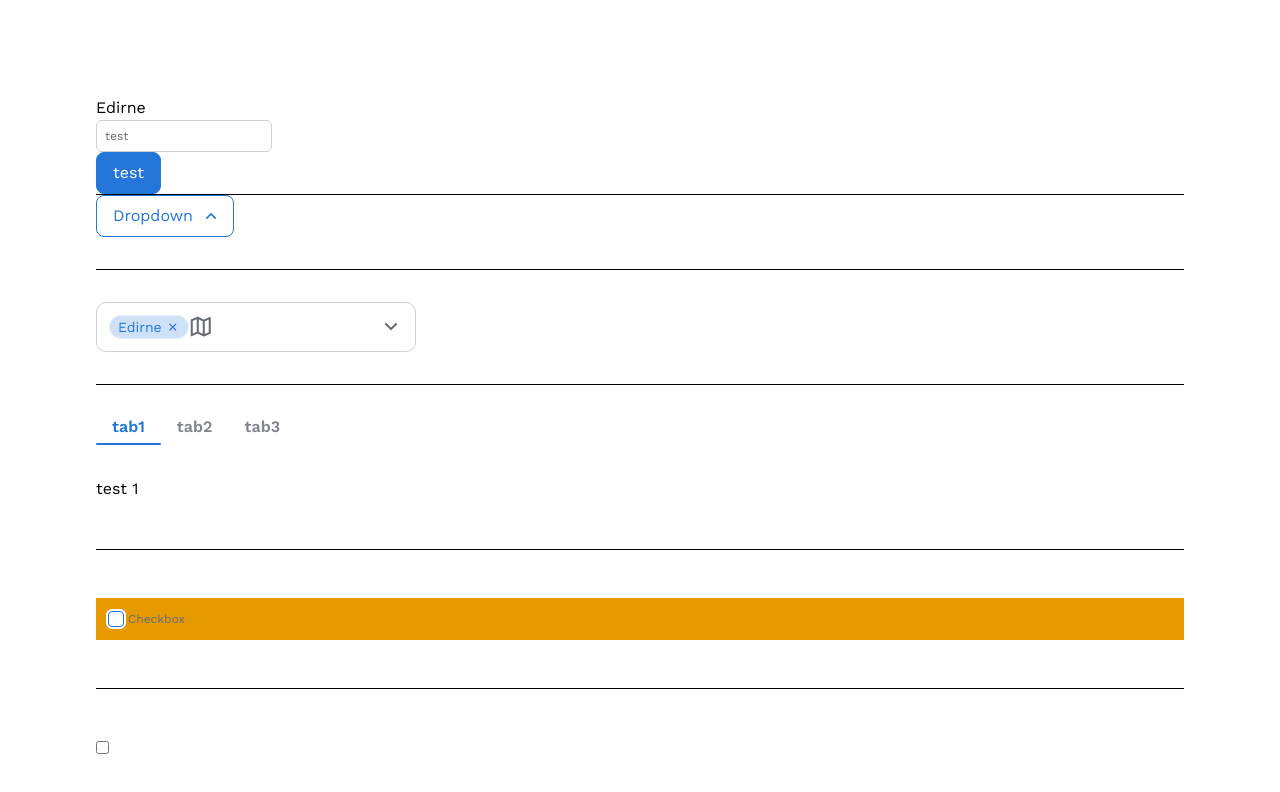
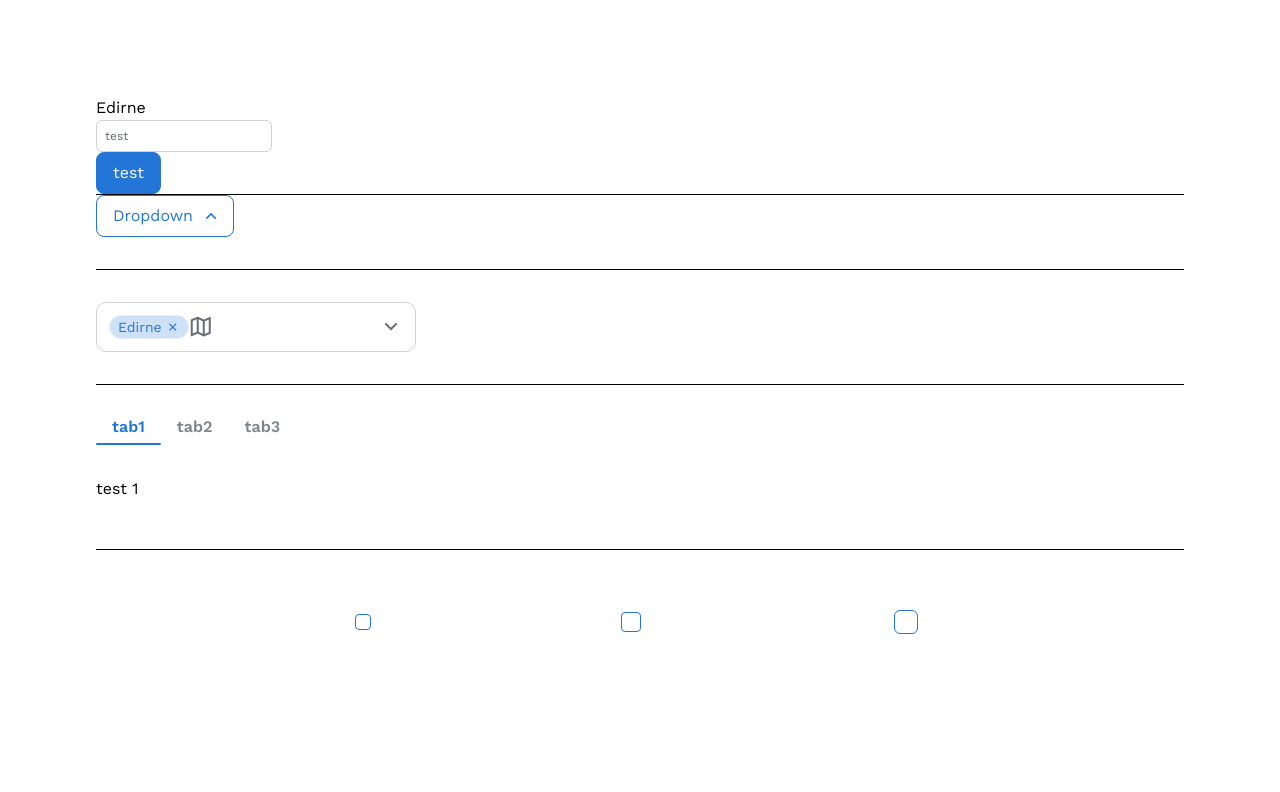
Before and after one commit to LUI-UI/lui-vue-old, a Vue app: page / in a window 1280 px wide. Shown: the top 792 px of the page. Built offline with nearby package versions, Linux system fonts and the light colour scheme; what tailwind-safelist-generator would draw is missing.

Commit message:
feat: add disabled state, svg icon, state prop, story, remove label, variant prop

```diff
--- a/src/App.vue
+++ b/src/App.vue
@@ -23,15 +23,15 @@ export default {
         { text: 'Mugla', value: 48 },
       ],
       optPrepend: {
-        tag: "lui-icon",
-        name: "map-2",
-        line: true
+        tag: 'lui-icon',
+        name: 'map-2',
+        line: true,
       },
       selectAppend: {
         tag: 'lui-icon',
         name: 'arrow-down-s',
-        line: true
-      }
+        line: true,
+      },
     }
   },
   methods: {
@@ -91,10 +91,24 @@ export default {
       </lui-tab>
     </lui-tabs>
     <hr class="my-12">
-    <div class="p-3 bg-warning">
-      <lui-checkbox />
+    <div class="p-3 flex items-center justify-evenly">
+      <lui-checkbox
+        id="checkbox"
+        label="check1labeltest"
+        variant="success"
+        size="sm"
+      />
+      <lui-checkbox
+        id="check2"
+        label="test"
+        variant="danger"
+        size="md"
+      />
+      <lui-checkbox
+        id="check3"
+        label="check3LabelTest"
+        size="lg"
+      />
     </div>
-    <hr class="my-12">
-    <input type="checkbox">
   </div>
 </template>
--- a/src/components/Checkbox/LuiCheckbox.vue
+++ b/src/components/Checkbox/LuiCheckbox.vue
@@ -1,38 +1,93 @@
 <template>
+  <div :class="computedClasses.parent">
     <input
-    id="check_1"
       type="checkbox"
-    name="Checkbox"
       :class="computedClasses.input"
+      v-bind="$attrs"
     >
+    <svg
+      :width="iconSizes.width"
+      :height="iconSizes.height"
+      :viewBox="size === 'sm' ? '0 0 8 6' : size === 'md' ? '0 0 12 10' : '0 0 14 12'"
+      fill="none"
+      :class="computedClasses.icon"
+    >
+      <path
+        :d="
+          size === 'sm'
+            ? 'M1 3.4L2.71429 5L7 1'
+            : size === 'md'
+              ? 'M2 5.6L4.28571 8L10 2'
+              : 'M2 6.8L4.85714 10L12 2'
+        "
+        stroke="currentColor"
+        stroke-width="2"
+        stroke-linecap="round"
+        stroke-linejoin="round"
+      />
+    </svg>
     <label
-    for="check_1"
+      v-if="label !== 'none'"
+      :for="computedFor"
       :class="computedClasses.label"
-  > Checkbox </label>
+    />
+  </div>
 </template>
 <script>
 import { computed } from 'vue'
 import { generateClasses } from '../../mixins/methods'
+import * as prop from '../../mixins/props'
 export default {
-  setup() {
-    //variant?, size, focusState?, checkbox? ,a11n
+  mixins: [prop.size('sm', ['sm', 'md', 'lg'])],
+  inheritAttrs: false,
+  props: {
+    state: {
+      type: [String, Boolean, null],
+      default: null,
+      validator(value) {
+        return [null, 'warning', true, false].includes(value)
+      },
+    },
+  },
+  setup(props, { attrs }) {
+    function findSize(sizes) {
+      return sizes[props.size]
+    }
+
+    const computedFor = computed(() => {
+      return attrs.id
+    })
+
+    const iconSizes = computed(() => {
+      const sizes = {
+        width: findSize({ sm: '8px', md: '12px', lg: '14px' }),
+        height: findSize({ sm: '6px', md: '10px', lg: '12px' }),
+      }
+      return { width: sizes.width, height: sizes.height }
+    })
+
     const computedClasses = computed(() => {
       const classes = {
+        parent: {
+          display: 'flex items-center',
+        },
         input: {
           position: 'absolute',
           overflow: 'overflow-hidden',
+          outline: 'outline-none',
+          width: props.size === 'sm' ? 'w-4' : props.size === 'md' ? 'w-5' : 'w-6',
+          height: props.size === 'sm' ? 'h-4' : props.size === 'md' ? 'h-5' : 'h-6',
+          zIndex: 'z-20',
           // want to hide input without display-none
-          opactity: 'opacity-0',
+          opacity: 'opacity-0',
           // peer for tailwind: to catch checked from siblings.
           peer: 'peer',
         },
         label: {
-          display: 'flex items-center',
           position: 'relative',
-          // before:
-            // "before:content-[''] before:relative before:inline-block before:mr-1 before:w-4 before:h-4 before:ring-2 before:ring-white before:border before:bg-white before:border-primary before:rounded-xs peer-checked:before:bg-primary peer-checked:before:border-white peer-checked:before:ring-primary",
-          fontSize: 'text-xs',
-          lineHeight: 'leading-4.5',
+          display: 'inline-flex',
+          alignItems: 'items-center',
+          fontSize: findSize({ sm: 'text-xs', md: 'text-sm', lg: 'text-base' }),
           color: 'text-secondary-600',
           cursor: 'cursor-pointer',
         },
@@ -40,87 +95,63 @@ export default {
           content: "before:content-['']",
           position: 'before:relative',
           display: 'before:inline-block',
-          marginRight: 'before:mr-1',
-          width: 'before:w-4',
-          height: 'before:h-4',
-          ringWidth: 'before:ring-2',
-          ringColor: 'before:ring-white peer-checked:before:ring-primary',
+          marginRight: findSize({ sm: 'before:mr-1', md: 'before:mr-1.5', lg: 'before:mr-2' }),
+          width: findSize({ sm: 'before:w-4', md: 'before:w-5', lg: 'before:w-6' }),
+          height: findSize({ sm: 'before:h-4', md: 'before:h-5', lg: 'before:h-6' }),
+          ringWidth: 'peer-focus:before:ring-2',
+          ringOffset: 'peer-focus:before:ring-offset-2',
+          ringColor:
+            props.state === null
+              ? 'peer-focus:before:ring-primary'
+              : props.state === 'warning'
+              ? 'peer-focus:before:ring-warning'
+              : props.state === false
+              ? 'peer-focus:before:ring-danger'
+              : 'peer-focus:before:ring-success',
           borderWidth: 'before:border',
-          bordercolor: 'before:border-primary peer-checked:before:border-white',
-          borderRadius: 'before:rounded-xs',
-          backgroundColor: 'before:bg-white peer-checked:before:bg-primary',
-        }
+          borderColorDisabled: 'peer-disabled:before:border-secondary-300',
+          borderColorChecked: 'peer-checked:before:border-white',
+          borderColor:
+            props.state === null
+              ? 'before:border-primary'
+              : props.state === 'warning'
+              ? 'before:border-warning'
+              : props.state === false
+              ? 'before:border-danger'
+              : 'before:border-success',
+          borderRadius: findSize({
+            sm: 'before:rounded-xs',
+            md: 'before:rounded-xs',
+            lg: 'before:rounded-sm',
+          }),
+          backgroundColorDisabled: 'peer-disabled:before:bg-secondary-100',
+          backgroundColorChecked:
+            props.state === null
+              ? 'peer-checked:before:bg-primary'
+              : props.state === 'warning'
+              ? 'peer-checked:before:bg-warning'
+              : props.state === false
+              ? 'peer-checked:before:bg-danger'
+              : 'peer-checked:before:bg-success',
+          backgroundColor: `before:bg-white`,
+        },
+        icon: {
+          display: 'opacity-0 peer-checked:opacity-100',
+          position: 'absolute',
+          left: props.size === 'sm' ? 'left-5' : props.size === 'md' ? 'left-5' : 'left-4.5',
+          zIndex: 'z-10',
+          color: 'text-white peer-disabled:text-secondary-300',
+        },
       }
       return {
+        parent: generateClasses([{ ...classes.parent }]),
         input: generateClasses([{ ...classes.input }]),
-        label: generateClasses([{ ...classes.label },{...classes.labelBefore}]),
+        label: generateClasses([{ ...classes.label }, { ...classes.labelBefore }]),
+        icon: generateClasses([{ ...classes.icon }]),
       }
     })
-    return { computedClasses }
+
+    return { computedClasses, computedFor, iconSizes }
   },
 }
 </script>
-
-<style scoped>
-/* input[type='checkbox']:checked + label::after{
-  content: "\eb7b";
-} */
-/* HIDE INPUT */
-/* input[type='checkbox'] {
-  position: absolute !important;
-  height: 1px;
-  width: 1px;
-  overflow: hidden;
-  clip: rect(1px 1px 1px 1px);
-  clip: rect(1px, 1px, 1px, 1px);
-} */
-
-/* input[type='checkbox'] + label {
-  display: block;
-  position: relative;
-  padding: 0 1.5rem;
-} */
-
-/* input[type='checkbox'] + label::before {
-  content: '';
-  position: relative;
-  display: inline-block;
-  margin-right: 1px;
-  width: 20px;
-  height: 20px;
-  background: white;
-  border: 1px solid salmon;
-} */
-
-/* input[type='checkbox']:checked + label::before {
-  background: #5ac5c9;
-}
-
-input[type='checkbox']:checked + label::after {
-
-  content: '';
-  position: absolute;
-  top: 5px;
-  left: 5px;
-  border-left: 2px solid black;
-  border-bottom: 2px solid black;
-  height: 6px;
-  width: 13px;
-  transform: rotate(-45deg);
-}
-
-
-input[type='checkbox']:focus + label::before {
-  outline: #5d9dd5 solid 1px;
-  box-shadow: 0 0px 8px #5e9ed6;
-}
-
-
-input[type='checkbox']:disabled + label {
-  color: #575757;
-}
-
-input[type='checkbox']:disabled + label::before {
-  background: #ddd;
-} */
-</style>
--- a/src/components/Chip/LuiChip.vue
+++ b/src/components/Chip/LuiChip.vue
@@ -39,6 +39,7 @@ export default {
     prop.string('icon'),
     prop.string('type',['default', 'outline'])
   ],
+  inheritAttrs: false,
   setup(props) {
     const computedClasses = computed(() => {
       const classes = {
--- a/tailwind.config.js
+++ b/tailwind.config.js
@@ -60,10 +60,14 @@ module.exports = {
         3.5: '0.875rem', // button da kullanildi deigecek mi ?
         4.5: '1.125rem', // button da kullanildi deigecek mi ?
       },
+      inset: {
+        4.5: '1.30rem'
+      }
     },
     colors: color,
     fontFamily: {
       worksans: ['"Work Sans"', 'sans-serif'],
+      remixicon: ['remixicon']
     },
   },
   variants: {
@@ -101,7 +105,10 @@ module.exports = {
         'hover:ring-{colors}',
         'focus:ring-{colors}',
         'disabled:ring-{colors}',
-        'rounded-{borderRadius}'
+        'rounded-{borderRadius}',
+        'peer-checked:before:bg-{colors}',
+        'peer-focus:before:ring-{colors}',
+        'before:border-{colors}',
       ],
     }),
   ],
```
Also changed, not shown: safelist.txt, 1 other file (tests, documents, lock files or other folders). Lines whose indentation alone changed are shown as unchanged.
